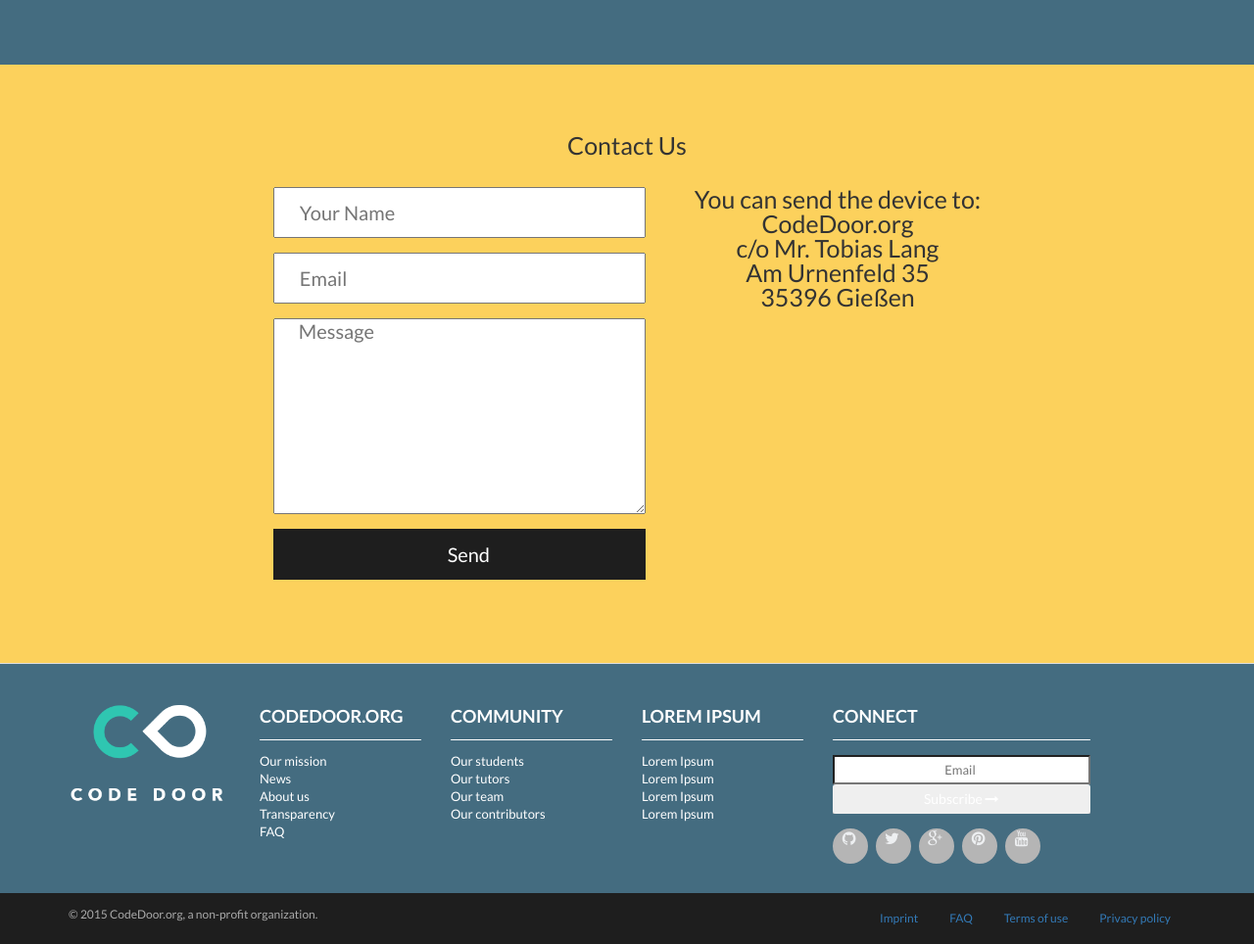
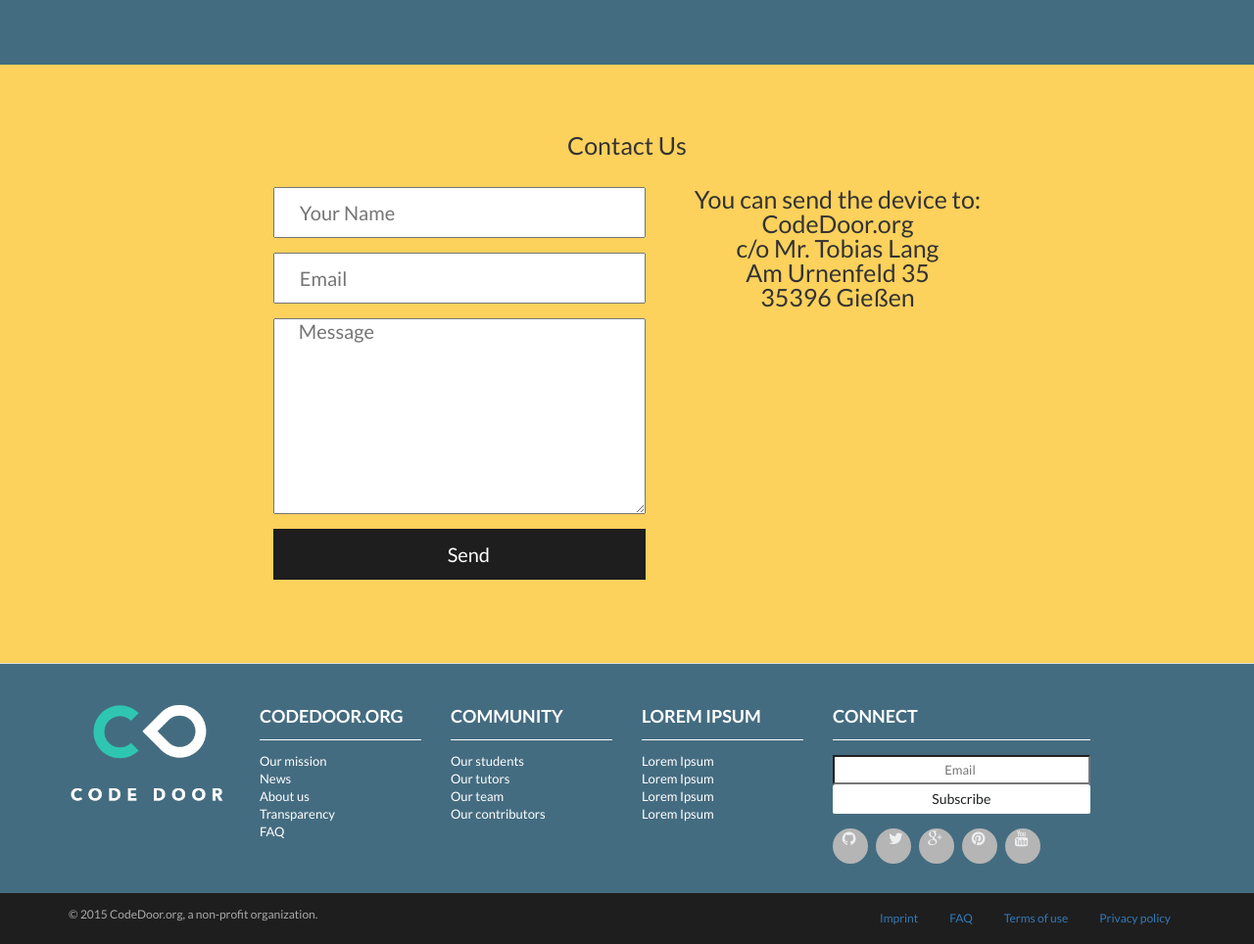
Before and after one commit to CodeDoorHQ/codedoor.org, a Jekyll site: the page built from index.html, in a window 1280 px wide, cut to the strip 2396-3360 px from the top of the page. Shown: the whole strip at 98% size. Built offline with Jekyll 4.4.1, drawn with Linux system fonts in a browser that asks for light colours; Markdown is read by kramdown in place of the engine named in the settings.

Commit message:
Add subscription to newsletter

```diff
--- a/_includes/footer.html
+++ b/_includes/footer.html
@@ -40,14 +40,16 @@
                     <ul>
                         <li>
                             <div class="input-append newsletter-box text-center">
-                                <input type="text" class="full text-center" placeholder="Email ">
-                                <button class="btn  bg-gray" type="button"> Subscribe <i class="fa fa-long-arrow-right"> </i> </button>
+                              <form action="//codedoor.us10.list-manage.com/subscribe/post?u=4fdce92afe645028f9bd95a2d&amp;id=8a03473322" method="post" id="mc-embedded-subscribe-form" name="mc-embedded-subscribe-form" class="validate" target="_blank" novalidate>
+                                <input type="text" class="full text-center" name="EMAIL" id="mce-EMAIL" placeholder="Email ">
+                                <input type="submit" value="Subscribe" name="subscribe" id="mc-embedded-subscribe" class="btn bg-gray" value="Subscribe">
+                            </form>
                             </div>
                         </li>
                     </ul>
                     <ul class="social">
                         <li> <a href="https://github.com/CodeDoorHQ" target=_blank> <i class=" fa fa-github">   </i> </a> </li>
-                        <li> <a href="#"> <i class="fa fa-twitter">   </i> </a> </li>
+                        <li><a href="#"><i class="fa fa-twitter"></i></a></li>
                         <li> <a href="#"> <i class="fa fa-google-plus">   </i> </a> </li>
                         <li> <a href="#"> <i class="fa fa-pinterest">   </i> </a> </li>
                         <li> <a href="#"> <i class="fa fa-youtube">   </i> </a> </li>
--- a/_sass/_footer.scss
+++ b/_sass/_footer.scss
@@ -72,7 +72,7 @@
 	height: 30px;
 	padding: 0;
 	width: 100%;
-	color: #fff;
+	color: #1D1F21;
 }
 .newsletter-box {
 	overflow: hidden;
```
Also changed, not shown: _layouts/default.html (line endings or trailing spaces).
